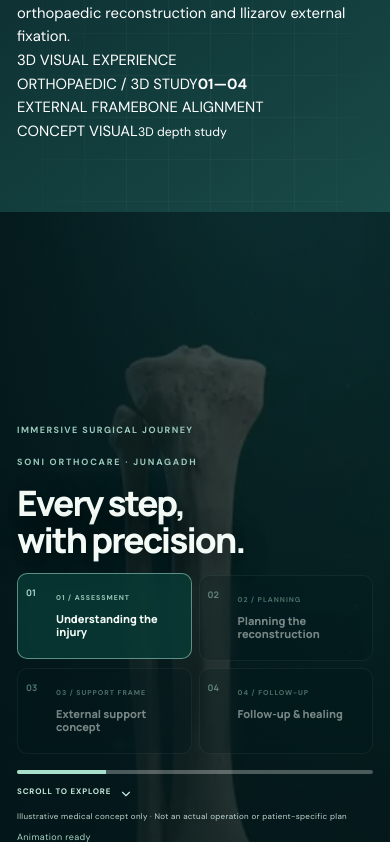
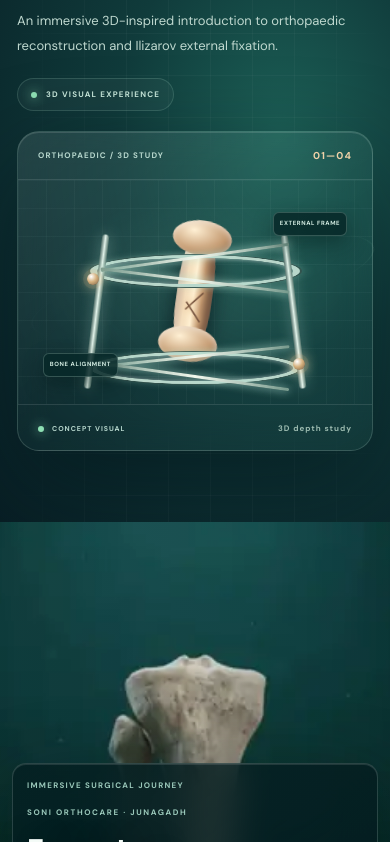
Before and after one commit to kartikgadhiya24-dev/hospital-demo-web, a React (Vite) app: page /soni-orthocare in a window 390 px wide. Shown: the part 3102-3944 px from the top of the page. Built offline with nearby package versions, Linux system fonts and the light colour scheme.

Commit message:
Add premium 3D intro and glass story panel styling

```diff
--- a/src/pages/HospitalSites.css
+++ b/src/pages/HospitalSites.css
@@ -319,3 +319,69 @@ html{scroll-behavior:smooth}
 .soni-surgery-loading{margin-top:8px;color:#a9d4c3;font-size:9px;letter-spacing:.04em}
 @media(max-width:650px){.soni-surgery-story{height:180vh!important}.soni-surgery-inner{width:calc(100% - 34px)!important}.soni-surgery-frames-canvas{object-fit:cover}}
 @media(prefers-reduced-motion:reduce){.soni-surgery-story{height:190vh!important}.soni-surgery-frames-canvas{filter:none}}
+
+
+/* Premium 3D hero + cinematic side-panel composition */
+.soni-bone-intro{padding:clamp(68px,8vw,112px) 0!important;background:radial-gradient(ellipse at 72% 46%,#1d6258 0%,#103b3b 42%,#081f25 100%)!important;overflow:hidden}
+.soni-bone-intro-grid{display:grid;grid-template-columns:.8fr 1.2fr;align-items:center;gap:clamp(28px,6vw,88px);position:relative;z-index:1}
+.soni-bone-intro-copy .soni-label{color:#a9dfce}
+.soni-bone-intro-copy h2{font:800 clamp(34px,4.2vw,58px)/1.06 Manrope,sans-serif;letter-spacing:-.055em;color:#f4fbf7;margin:17px 0}
+.soni-bone-intro-copy p{font-size:13px;line-height:1.9;color:#bfd8cf;max-width:390px}
+.soni-bone-intro-tag{display:inline-flex;align-items:center;gap:9px;margin-top:20px;padding:9px 13px;border:1px solid #b9e9d72b;border-radius:30px;color:#c9e9dc;font-size:8px;letter-spacing:.15em;font-weight:800;background:#ffffff09}
+.soni-bone-intro-tag i,.soni-bone-model-bottom i{width:6px;height:6px;border-radius:50%;background:#8ee0b4;box-shadow:0 0 12px #8ee0b4}
+.soni-bone-intro-object{min-width:0;position:relative;perspective:1100px;display:grid;place-items:center;min-height:430px}
+.soni-bone-model-card{width:min(100%,590px);height:390px;position:relative;z-index:2;border:1px solid #d8f6e62b;border-radius:22px;background:linear-gradient(145deg,#ffffff19,#ffffff05 55%,#8ed7c00a);box-shadow:0 35px 100px #020f157a,inset 0 1px #ffffff20;backdrop-filter:blur(16px);transform:rotateY(-9deg) rotateX(4deg);transform-style:preserve-3d;animation:soni-premium-float 7s ease-in-out infinite;overflow:hidden}
+.soni-bone-model-top,.soni-bone-model-bottom{height:48px;padding:0 20px;display:flex;align-items:center;justify-content:space-between;border-bottom:1px solid #ffffff1c;color:#b8d8ce;font-size:8px;letter-spacing:.14em;font-weight:800}
+.soni-bone-model-top b{color:#f0d2a8;font-size:10px}
+.soni-bone-model-art{height:294px;position:relative;display:grid;place-items:center;overflow:hidden;background:radial-gradient(ellipse at 50% 50%,#7fc6ad1e,transparent 60%),linear-gradient(#d7f6eb09 1px,transparent 1px),linear-gradient(90deg,#d7f6eb09 1px,transparent 1px);background-size:auto,28px 28px,28px 28px}
+.soni-bone-shaft{position:absolute;width:48px;height:210px;left:calc(50% - 24px);top:42px;border-radius:45% 45% 38% 38%;background:linear-gradient(90deg,#b68e68 0%,#f2d9b4 24%,#fff0d2 48%,#c99d73 72%,#8c684f 100%);box-shadow:inset 7px 0 12px #fff7,inset -8px 0 12px #533a2b88,0 15px 30px #020e14aa;transform:rotateZ(8deg) rotateY(18deg)}
+.soni-bone-shaft:before,.soni-bone-shaft:after{content:'';position:absolute;left:-16px;width:80px;height:45px;border-radius:50%;background:radial-gradient(ellipse at 35% 30%,#fff0d4,#c59b72 58%,#79563f);box-shadow:inset 0 3px 8px #fff8}
+.soni-bone-shaft:before{top:-12px}.soni-bone-shaft:after{bottom:-12px}
+.soni-bone-shaft i{position:absolute;left:50%;top:48%;width:2px;height:32px;background:#76543f;transform:rotate(42deg);box-shadow:0 0 8px #e7bd8a}.soni-bone-shaft i+i{top:57%;transform:rotate(-42deg)}
+.soni-bone-ring{position:absolute;left:50%;width:210px;height:76px;border:7px solid #b9d6ca;border-radius:50%;box-shadow:0 0 0 2px #304f4a,0 0 18px #b7e8d155,inset 0 0 12px #fff8;transform:translateX(-50%) rotateX(65deg);z-index:3}
+.ring-one{top:80px}.ring-two{top:202px}
+.soni-bone-rod{position:absolute;top:80px;height:200px;width:7px;border-radius:8px;background:linear-gradient(90deg,#526f69,#e0f1e8,#55766d);box-shadow:0 0 14px #b6e8d655;z-index:4}
+.rod-one{left:calc(50% - 102px);transform:rotate(7deg)}.rod-two{left:calc(50% + 95px);transform:rotate(-7deg)}
+.soni-bone-pin{position:absolute;z-index:5;width:190px;height:3px;background:linear-gradient(90deg,#779a8d,#f2f8ed,#779a8d);border-radius:4px;box-shadow:0 0 9px #b5e4d5}
+.pin-one{top:104px;left:calc(50% - 95px);transform:rotate(-8deg)}.pin-two{top:136px;left:calc(50% - 95px);transform:rotate(7deg)}.pin-three{top:228px;left:calc(50% - 95px);transform:rotate(-6deg)}.pin-four{top:252px;left:calc(50% - 95px);transform:rotate(8deg)}
+.soni-bone-node{position:absolute;z-index:6;width:12px;height:12px;border-radius:50%;background:radial-gradient(circle at 35% 30%,#fff,#d6b27f 45%,#765c43);box-shadow:0 0 0 4px #d6b27f22,0 0 14px #f2d4a1}
+.node-one{left:calc(50% - 108px);top:128px}.node-two{left:calc(50% + 98px);top:234px}
+.soni-bone-callout{position:absolute;z-index:7;padding:7px 9px;border:1px solid #c7e9dc3a;border-radius:6px;background:#082829d9;color:#d5eee4;font-size:7px;letter-spacing:.1em;font-weight:800;box-shadow:0 8px 20px #00131566}
+.callout-a{top:32px;right:7%}.callout-b{bottom:27px;left:7%}
+.soni-bone-model-bottom{height:48px;border-top:1px solid #ffffff1c;border-bottom:0;font-size:7px}.soni-bone-model-bottom span{display:flex;align-items:center;gap:8px}.soni-bone-model-bottom small{color:#9dbcb1;font-size:8px}
+.soni-bone-orbit{position:absolute;border:1px solid #9cdec62c;border-radius:50%;transform:rotateX(67deg) rotateZ(-24deg);animation:soni-orbit-turn 14s linear infinite}
+.orbit-a{width:620px;height:260px}.orbit-b{width:500px;height:360px;transform:rotateX(72deg) rotateZ(38deg);animation-direction:reverse}
+@keyframes soni-premium-float{0%,100%{transform:rotateY(-9deg) rotateX(4deg) translateY(0)}50%{transform:rotateY(-3deg) rotateX(1deg) translateY(-9px)}}
+@keyframes soni-orbit-turn{to{rotate:360deg}}
+.soni-surgery-story{height:190vh!important;isolation:isolate;background:#061c20!important}
+.soni-surgery-sticky{position:sticky;top:0;height:100svh;min-height:0!important;display:flex;align-items:center;overflow:hidden}
+.soni-surgery-frames-canvas{position:absolute;inset:0;width:100%;height:100%;display:block;z-index:0;background:#061c20;filter:saturate(.9) contrast(1.08)}
+.soni-surgery-bg-shade{z-index:1;background:linear-gradient(90deg,rgba(3,22,25,.04) 0%,rgba(3,22,25,.18) 44%,rgba(3,22,25,.75) 100%),linear-gradient(0deg,rgba(3,22,25,.38),transparent 35%,rgba(3,22,25,.08))}
+.soni-surgery-layout{width:min(1240px,calc(100% - 64px))!important;display:flex!important;justify-content:flex-end}
+.soni-surgery-copy{width:min(390px,36vw);max-width:390px;padding:25px 23px 20px;border:1px solid #e0fff02b;border-radius:18px;background:linear-gradient(145deg,rgba(5,34,35,.78),rgba(5,24,29,.6));box-shadow:0 24px 80px #00121470,inset 0 1px #ffffff1c;backdrop-filter:blur(18px)}
+.soni-surgery-copy>.soni-label{font-size:8px;letter-spacing:.16em}
+.soni-surgery-heading{margin:10px 0 14px}.soni-surgery-heading span{font-size:8px}.soni-surgery-heading b{font-size:clamp(27px,3vw,39px);line-height:1.02;text-shadow:0 4px 28px #0008}
+.soni-surgery-steps{grid-template-columns:1fr;gap:5px}
+.soni-surgery-steps article{min-height:0;padding:8px 9px;grid-template-columns:25px 1fr;gap:8px;background:#ffffff08;border:1px solid #ffffff13;border-radius:8px}
+.soni-surgery-steps article.is-active{transform:translateX(-3px);background:#a8dfcc18;border-color:#a8dfcc70}
+.soni-surgery-steps h3{font-size:11px;margin:2px 0}.soni-surgery-steps small{font-size:7px}.soni-surgery-steps p{font-size:9px;line-height:1.45}
+.soni-surgery-progress{margin:12px 0 8px}.soni-surgery-hint{font-size:8px;color:#c3e8dc}.soni-surgery-disclaimer{font-size:8px;line-height:1.5;margin-top:10px}.soni-surgery-loading{font-size:8px}
+@media(max-width:900px){.soni-bone-intro-grid{grid-template-columns:1fr;gap:20px}.soni-bone-intro-copy{max-width:650px}.soni-bone-intro-object{min-height:390px}.soni-bone-model-card{max-width:560px}.soni-surgery-copy{width:min(340px,42vw);padding:19px 16px}.soni-surgery-steps p{display:none}}
+@media(max-width:650px){
+ .soni-bone-intro{padding:64px 0!important}.soni-bone-intro-grid{gap:12px}.soni-bone-intro-copy h2{font-size:34px;max-width:340px}
+ .soni-bone-intro-object{min-height:335px}.soni-bone-model-card{height:320px;transform:none!important;animation:soni-premium-float 7s ease-in-out infinite}
+ .soni-bone-model-art{height:224px}.soni-bone-shaft{height:158px;top:32px;transform:scale(.78) rotateZ(8deg) rotateY(18deg)}
+ .ring-one{top:53px}.ring-two{top:150px}.soni-bone-rod{top:54px;height:155px}
+ .pin-one{top:76px}.pin-two{top:99px}.pin-three{top:175px}.pin-four{top:195px}.node-one{top:93px}.node-two{top:178px}
+ .soni-bone-callout{font-size:6px;padding:6px}.soni-bone-orbit.orbit-a{width:370px;height:180px}.soni-bone-orbit.orbit-b{width:320px;height:230px}
+ .soni-surgery-story{height:180vh!important}.soni-surgery-sticky{align-items:flex-end;padding:0 0 18px!important}
+ .soni-surgery-layout{width:calc(100% - 24px)!important;justify-content:center}
+ .soni-surgery-copy{width:100%;max-width:460px;padding:15px 14px 12px;border-radius:14px;background:linear-gradient(145deg,rgba(4,31,33,.84),rgba(4,23,29,.72))}
+ .soni-surgery-heading{margin:7px 0 9px!important}.soni-surgery-heading b{font-size:29px!important}
+ .soni-surgery-steps{grid-template-columns:repeat(2,minmax(0,1fr));gap:5px}
+ .soni-surgery-steps article{display:grid;grid-template-columns:20px 1fr;padding:7px 6px;min-height:53px}
+ .soni-surgery-steps h3{font-size:9px}.soni-surgery-steps small{font-size:6px}.soni-surgery-steps p{display:none}
+ .soni-surgery-progress{margin:8px 0 6px}.soni-surgery-hint{font-size:7px}.soni-surgery-disclaimer{font-size:7px;margin-top:7px}.soni-surgery-loading{font-size:7px;margin-top:5px}
+ .soni-surgery-bg-shade{background:linear-gradient(0deg,rgba(3,22,25,.55),transparent 70%),linear-gradient(90deg,rgba(3,22,25,.05),rgba(3,22,25,.18))}
+}
+@media(prefers-reduced-motion:reduce){.soni-bone-model-card,.soni-bone-orbit{animation:none!important}}
```
